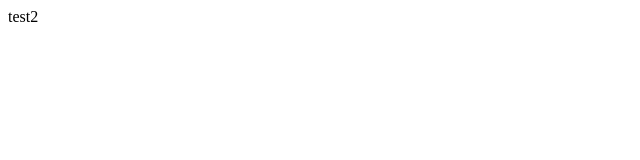
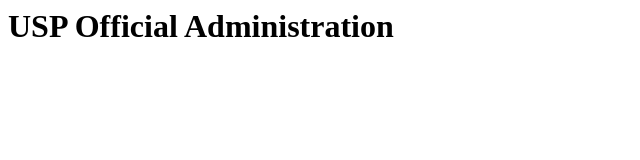
Before and after one commit to USPOA/uspoa.github.io, a plain HTML site: page index.html in a window 1280 px wide. Shown: the whole page, without its empty margins (0-640 px from the left). Drawn offline with Linux system fonts and the light colour scheme.

Commit message:
Update index.html

```diff
--- a/index.html
+++ b/index.html
@@ -3,9 +3,8 @@
       <title>USP Official</title>
   </head>
   <body>
-    <div id='web'></div>
-    <script>
-      document.getElementById('web').innerHTML=`test2`
-    </script>
+    <div id='web'>
+      <h1>USP Official Administration</h1>
+    </div>
   </body>
 </html>
```
